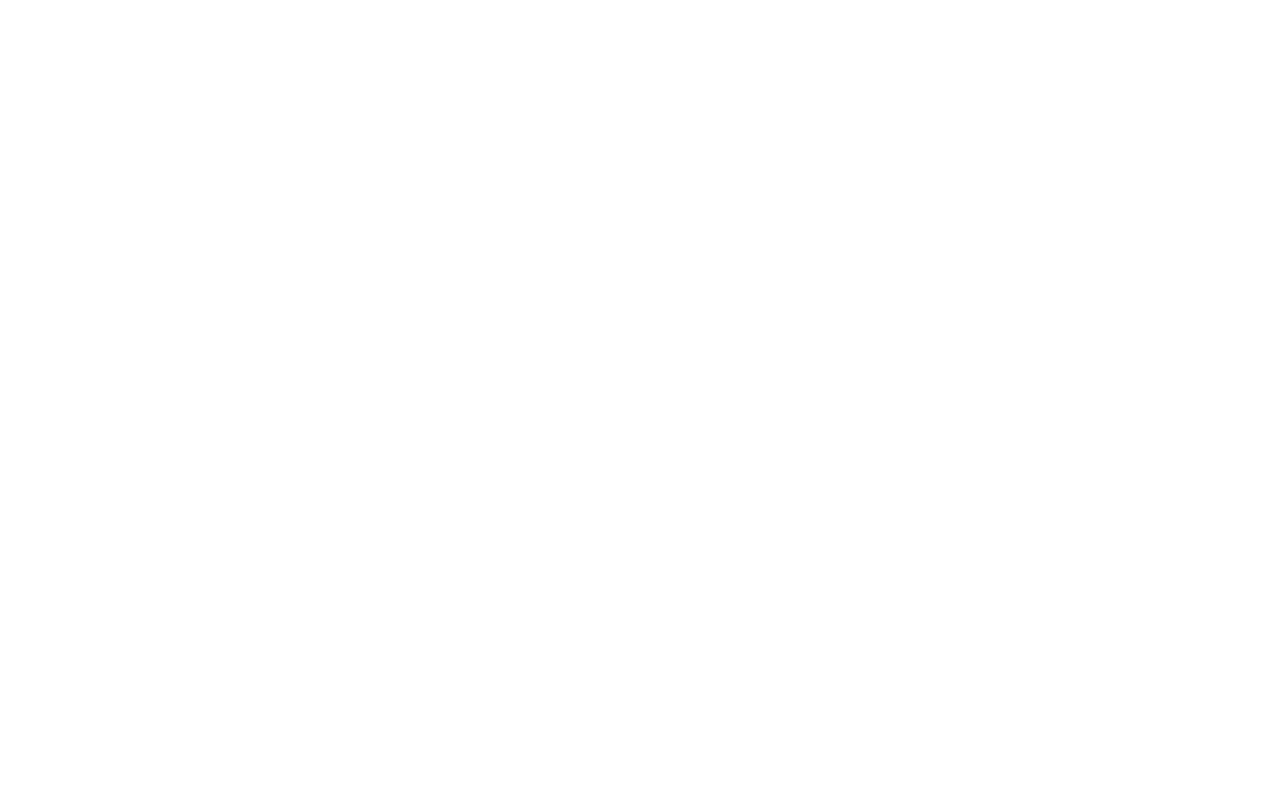
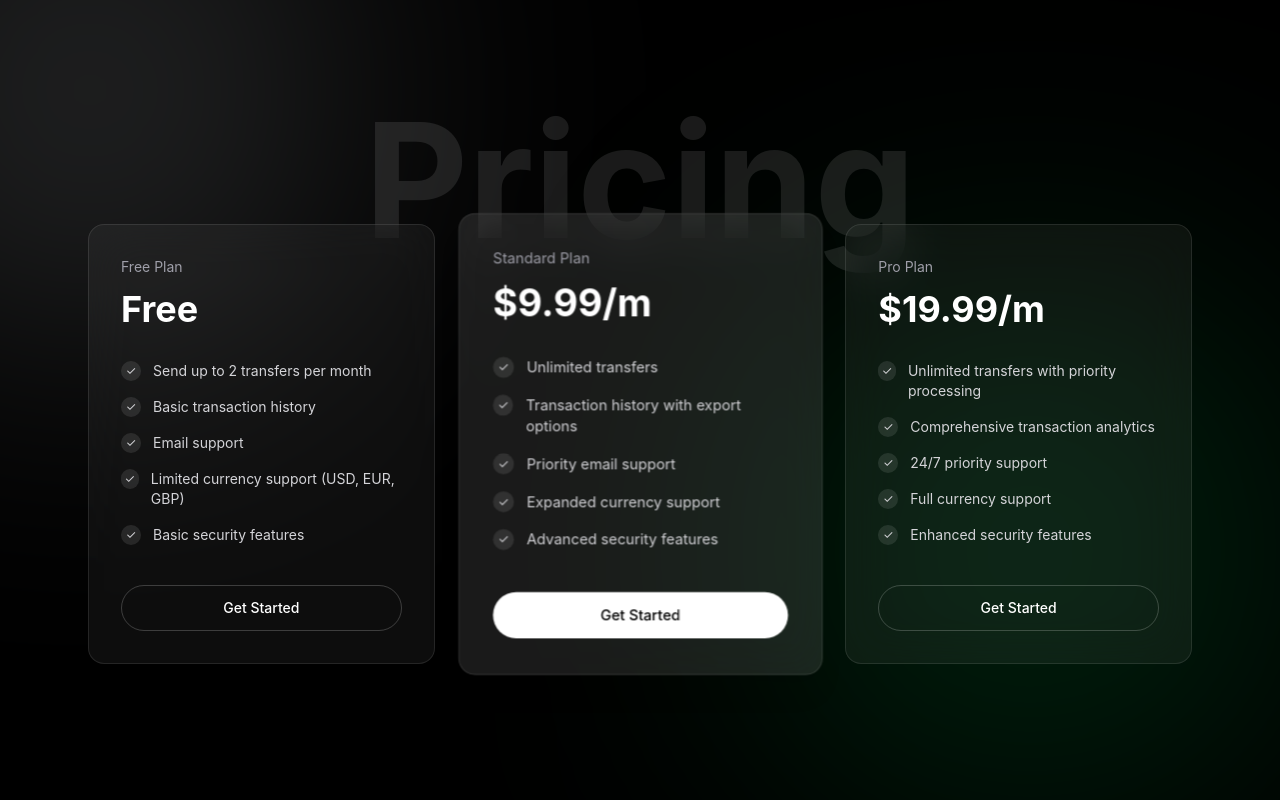
Before and after one commit to Sumit797369/sietBuilder-frontend, a React (Vite) app: page /pricing in a window 1280 px wide. Before the commit this address had no page. Built offline with nearby package versions, Linux system fonts and the light colour scheme.

Commit message:
pricingpge

```diff
--- a/src/App.jsx
+++ b/src/App.jsx
@@ -1,11 +1,13 @@
 import React from 'react'
 import {BrowserRouter, Route, Routes} from "react-router-dom"
 import Home from './pages/Home'
+import Pricing from './pages/Pricing'
 const App = () => {
   return (
    <BrowserRouter>
    <Routes>
     <Route path='/' element={<Home />}/>
+    <Route path='/pricing' element={<Pricing />}/>
    </Routes>
    </BrowserRouter>
   )
--- a/src/pages/Home.jsx
+++ b/src/pages/Home.jsx
@@ -33,10 +33,10 @@
   }, []);
 
   return (
-    <div className="min-h-screen bg-[#0b0b0b] text-white overflow-hidden relative">
+    <div className="min-h-screen bg-black text-white overflow-hidden relative">
       {/* background glow */}
 
-      <div className="absolute -top-40 -left-40 w-[500px] h-[500px] bg-blue-600/20 blur-[140px] rounded-full"></div>
+      <div className="absolute -top-40 -left-40 w-[500px] h-[500px] bg-gray-300/20 blur-[140px] rounded-full"></div>
       <div className="absolute bottom-0 right-0 w-[500px] h-[500px] bg-green-500/20 blur-[140px] rounded-full"></div>
 
       {/* ================= NAVBAR ================= */}
@@ -66,7 +66,7 @@
 
             <button
               onClick={() => navigate("/login")}
-              className="px-4 py-2 rounded-lg bg-white text-black hover:bg-gray-200 font-medium"
+              className="px-4 py-2 rounded-lg bg-white text-black hover:bg-white/85 font-medium"
             >
               Get Started
             </button>
@@ -86,7 +86,7 @@
         >
           <h1 className="text-5xl md:text-6xl font-bold leading-tight">
             Turn Ideas Into
-            <span className="block text-blue-400">Real Websites</span>
+            <span className="block text-white/50">Real Websites</span>
           </h1>
 
           <p className="mt-6 text-zinc-400 max-w-md">
@@ -98,7 +98,7 @@
           <div className="flex gap-4 mt-8">
             <button
               onClick={() => navigate("/login")}
-              className="px-6 py-3 rounded-lg bg-blue-500 hover:bg-blue-600"
+              className="px-6 py-3 rounded-lg bg-white text-black hover:bg-white/85"
             >
               Start Building
             </button>
@@ -239,7 +239,7 @@
 
         <button
           onClick={() => navigate("/login")}
-          className="mt-8 px-8 py-4 rounded-xl bg-blue-500 hover:bg-blue-600 font-semibold"
+          className="mt-8 px-8 py-4 rounded-xl bg-white text-black hover:bg-white/85 font-semibold"
         >
           Get Started
         </button>
--- /dev/null
+++ b/src/pages/Pricing.jsx
@@ -0,0 +1,116 @@
+import React from "react";
+
+const Pricing = () => {
+
+  const plans = [
+    {
+      name: "Free Plan",
+      price: "Free",
+      features: [
+        "Send up to 2 transfers per month",
+        "Basic transaction history",
+        "Email support",
+        "Limited currency support (USD, EUR, GBP)",
+        "Basic security features"
+      ],
+      highlight: false
+    },
+    {
+      name: "Standard Plan",
+      price: "$9.99/m",
+      features: [
+        "Unlimited transfers",
+        "Transaction history with export options",
+        "Priority email support",
+        "Expanded currency support",
+        "Advanced security features"
+      ],
+      highlight: true
+    },
+    {
+      name: "Pro Plan",
+      price: "$19.99/m",
+      features: [
+        "Unlimited transfers with priority processing",
+        "Comprehensive transaction analytics",
+        "24/7 priority support",
+        "Full currency support",
+        "Enhanced security features"
+      ],
+      highlight: false
+    }
+  ];
+
+
+  return (
+    <div className="min-h-screen bg-black text-white relative overflow-hidden">
+
+      {/* background heading */}
+<div className="absolute -top-40 -left-40 w-[500px] h-[500px] bg-gray-300/20 blur-[140px] rounded-full"></div>
+      <div className="absolute bottom-0 right-0 w-[500px] h-[500px] bg-green-500/20 blur-[140px] rounded-full"></div>
+
+      <h1 className="absolute top-15 left-1/2 -translate-x-1/2 text-[160px] font-bold text-white/10 pointer-events-none select-none">
+        Pricing
+      </h1>
+
+
+      {/* pricing cards */}
+
+      <div className="max-w-6xl mx-auto pt-56 px-6 grid md:grid-cols-3 gap-8 relative z-10">
+
+        {plans.map((plan, index) => (
+
+          <div
+            key={index}
+            className={`rounded-2xl border border-white/10 backdrop-blur-xl p-8 transition-all duration-300 transform hover:-translate-y-2 hover:scale-105 hover:border-white/30
+            ${plan.highlight ? "bg-white/10 scale-105 shadow-xl" : "bg-white/5"}`}
+          >
+
+            <p className="text-sm text-zinc-400">
+              {plan.name}
+            </p>
+
+            <h2 className="text-4xl font-bold mt-3">
+              {plan.price}
+            </h2>
+
+
+            <div className="mt-8 space-y-4">
+
+              {plan.features.map((feature, i) => (
+
+                <div key={i} className="flex items-start gap-3 text-sm text-zinc-300">
+
+                  <div className="w-5 h-5 rounded-full bg-white/10 flex items-center justify-center text-xs">
+                    ✓
+                  </div>
+
+                  <span>{feature}</span>
+
+                </div>
+
+              ))}
+
+            </div>
+
+
+            <button
+              className={`mt-10 w-full py-3 rounded-full text-sm font-medium transition
+              ${plan.highlight
+                ? "bg-white text-black hover:bg-zinc-200"
+                : "border border-white/20 hover:bg-white/10"}`}
+            >
+              Get Started
+            </button>
+
+          </div>
+
+        ))}
+
+      </div>
+
+    </div>
+  );
+};
+
+export default Pricing;
```
